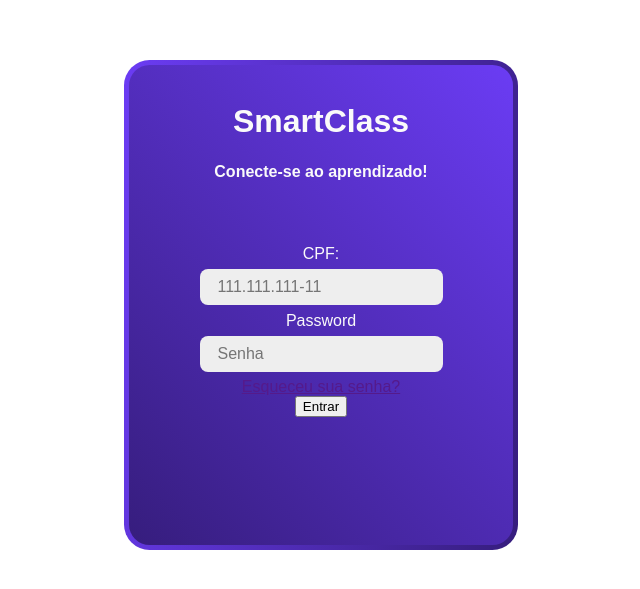
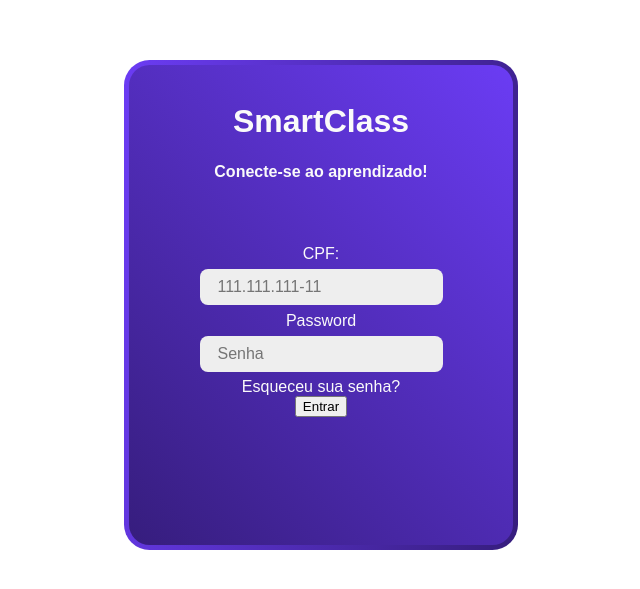
Before and after one commit to mariahlins/SmartClass-frontend, a React (Vite) app in the folder smartclass/: page / in a window 1280 px wide. Shown: the part 103-692 px from the top of the page, without its empty margins (319-959 px from the left). Built offline with nearby package versions, Linux system fonts and the light colour scheme.

Commit message:
FEAT: login

```diff
--- a/smartclass/src/pages/Login/Login.jsx
+++ b/smartclass/src/pages/Login/Login.jsx
@@ -54,7 +54,7 @@ const Login = () => {
                             value={formData.password}
                             onChange={handleChange}
                         />
-                    <a className={styles['esqueceu-senha']} href=''>Esqueceu sua senha?</a>
+                    <a className={styles['esqueceu-senha']}>Esqueceu sua senha?</a>
                     <button type="submit" className={styles['login-button']}>Entrar</button>
                 </form>
             </div>
```
